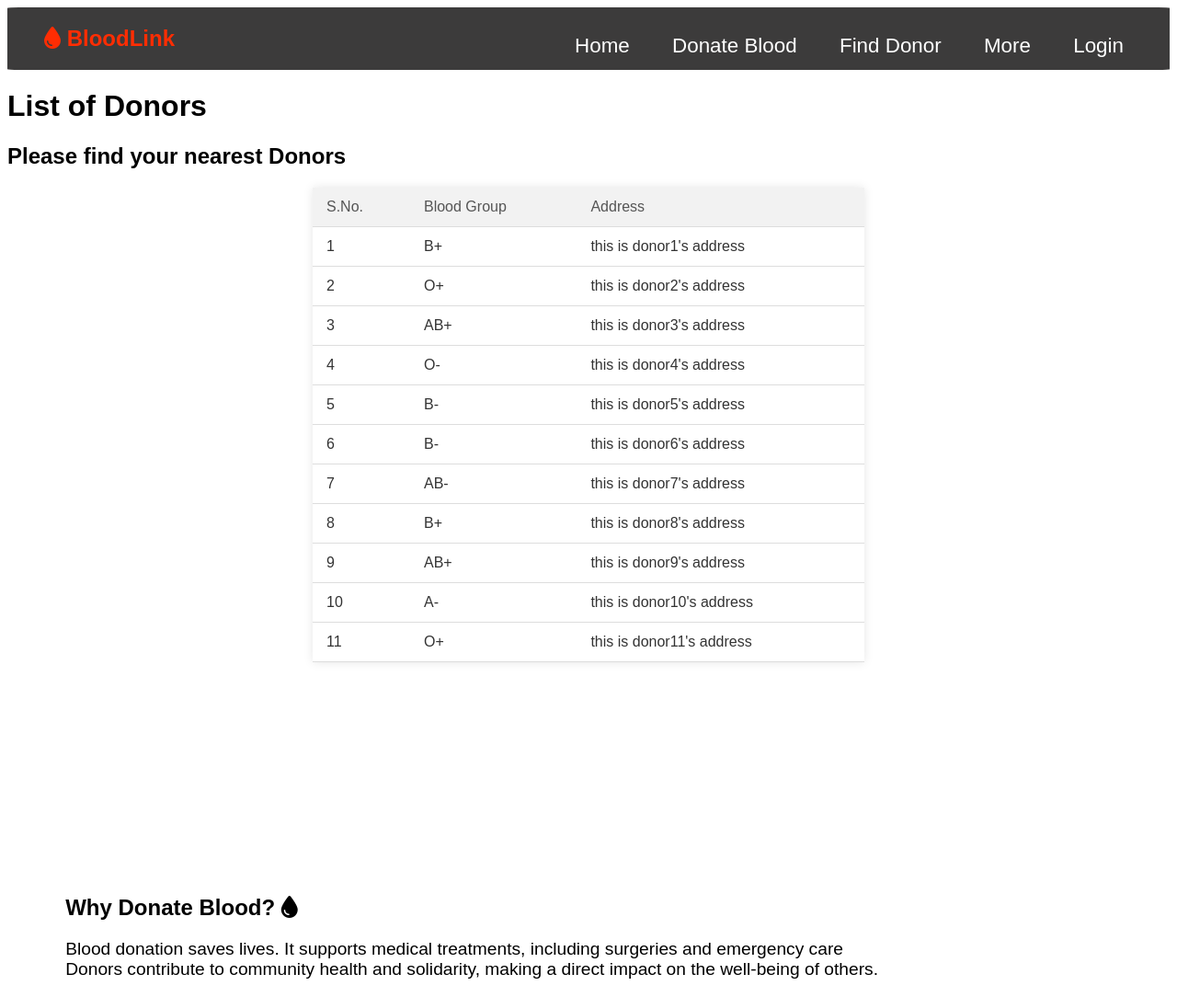
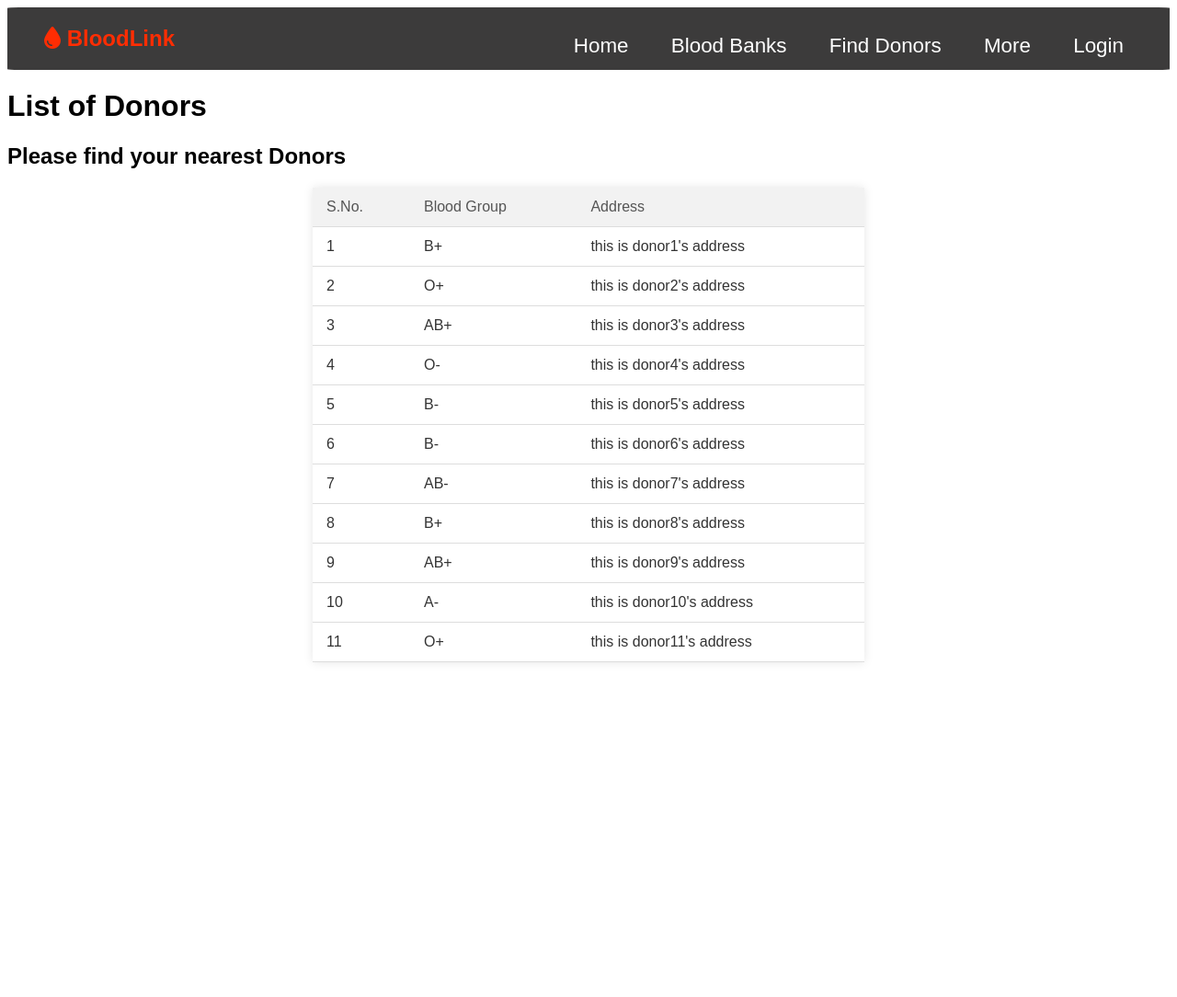
Before and after one commit to NimishKr16/BloodLink, a Flask app: page /findDonors in a window 1280 px wide. Shown: the whole page at 92% size. After the commit the page ends 720 px from the top, so only its background shows below. Run offline with Flask 3, Linux system fonts and the light colour scheme; some libraries are stand-ins or nearby versions.

Commit message:
Minor changes

```diff
--- a/templates/base.html
+++ b/templates/base.html
@@ -18,8 +18,8 @@
       <a href="{{ url_for('home') }}" id="nav-brand" class="logo"><i class="fa-solid fa-droplet"></i> BloodLink</a>
       <ul class="nav-links">
         <li><a href="{{ url_for('home') }}">Home</a></li>
-        <li><a href="{{ url_for('donate') }}">Donate Blood</a></li>
-        <li><a href="{{ url_for('find_donor') }}">Find Donor</a></li>
+        <li><a href="{{ url_for('donate') }}">Blood Banks</a></li>
+        <li><a href="{{ url_for('find_donor') }}">Find Donors</a></li>
         <li class="dropdown">
           <a href="#" class="dropbtn">More</a>
           <div class="dropdown-content">
--- a/templates/findDonor.html
+++ b/templates/findDonor.html
@@ -25,11 +25,4 @@
             {% endfor %}
         </tbody>
     </table>
-    <div class="why-donate">
-        <h2>Why Donate Blood? <i class="fa-solid fa-droplet"></i></h2>
-        <p>Blood donation saves lives. It supports medical treatments, including surgeries and emergency care
-          <br>
-          Donors contribute to community health and solidarity,
-          making a direct impact on the well-being of others.</p>
-    </div>
 {% endblock %}
```
Also changed, not shown: instance/bloodbank.db.
